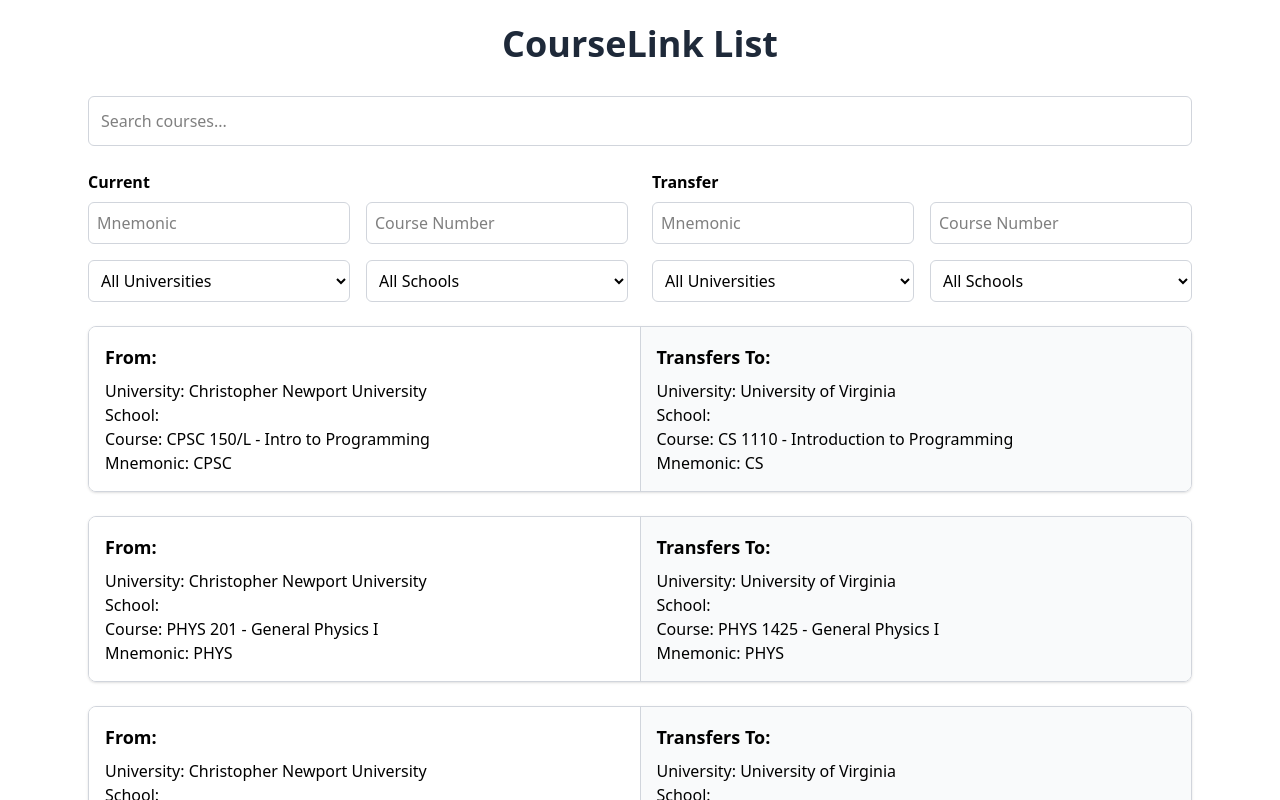
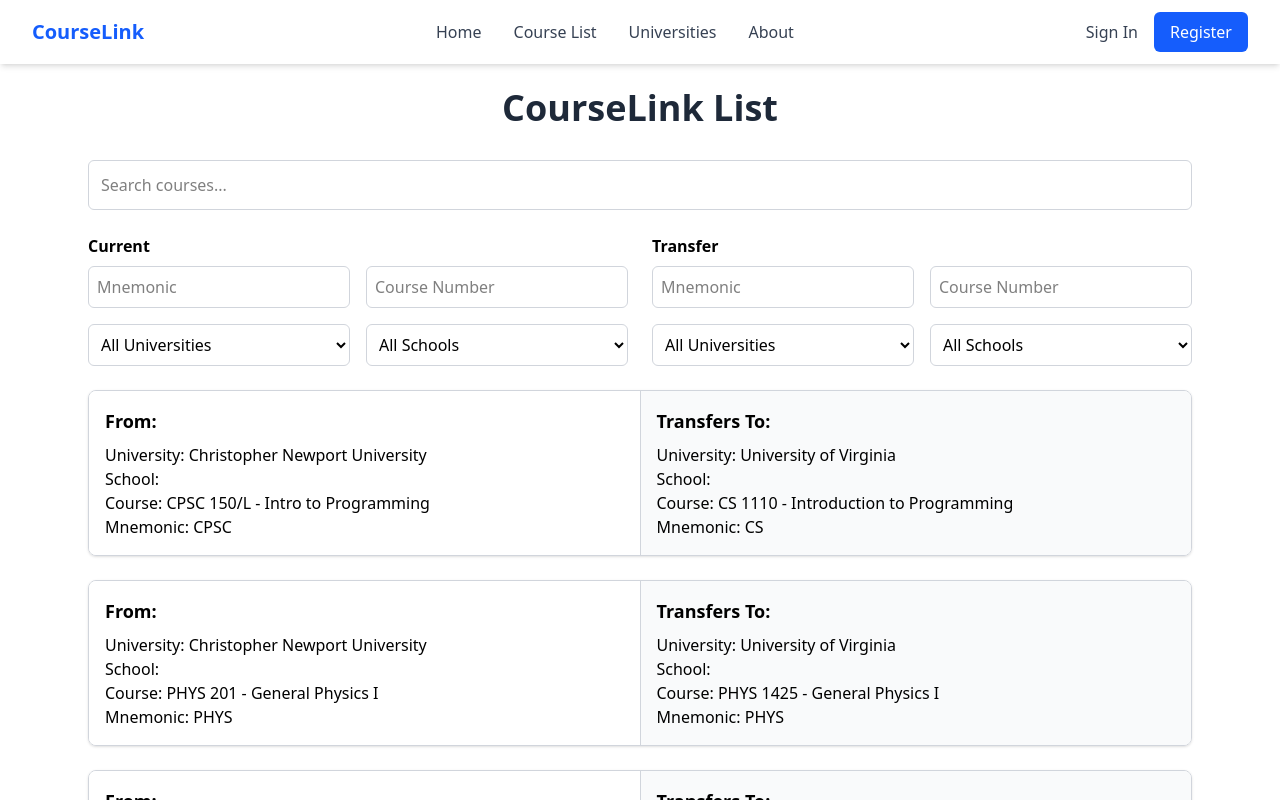
Before and after one commit to Zeiyon/HooHacks2025, a React (Vite) app in the folder TransferLink/: page / in a window 1280 px wide. Shown: the top 800 px of the page. Built offline with nearby package versions, Linux system fonts and the light colour scheme.

Commit message:
Added Navbar

```diff
--- a/TransferLink/src/App.tsx
+++ b/TransferLink/src/App.tsx
@@ -1,9 +1,11 @@
 import CourseList from './modules/courselist/CourseList'
+import Navbar from './modules/Navbar'
 
 function App() {
 
   return (
     <>
+    <Navbar />
     <CourseList />
     </>
   )
--- /dev/null
+++ b/TransferLink/src/modules/Navbar.tsx
@@ -0,0 +1,47 @@
+const Navbar = () => {
+  return (
+    <nav className="bg-white shadow-md">
+      <div className="max-w-7xl mx-auto px-4 sm:px-6 lg:px-8">
+        <div className="flex justify-between h-16 items-center">
+          <div className="flex-shrink-0">
+            <a href="/" className="text-xl font-bold text-blue-600">
+              CourseLink
+            </a>
+          </div>
+
+          <div className="hidden md:flex space-x-8">
+            <a href="#" className="text-gray-700 hover:text-blue-600 font-medium">
+              Home
+            </a>
+            <a href="#" className="text-gray-700 hover:text-blue-600 font-medium">
+              Course List
+            </a>
+            <a href="#" className="text-gray-700 hover:text-blue-600 font-medium">
+              Universities
+            </a>
+            <a href="#" className="text-gray-700 hover:text-blue-600 font-medium">
+              About
+            </a>
+          </div>
+
+          <div className="flex items-center space-x-4">
+            <a
+              href="#"
+              className="text-gray-700 hover:text-blue-600 font-medium"
+            >
+              Sign In
+            </a>
+            <a
+              href="#"
+              className="px-4 py-2 bg-blue-600 text-white rounded-md hover:bg-blue-700 transition"
+            >
+              Register
+            </a>
+          </div>
+        </div>
+      </div>
+    </nav>
+  );
+};
+
+export default Navbar;
```
